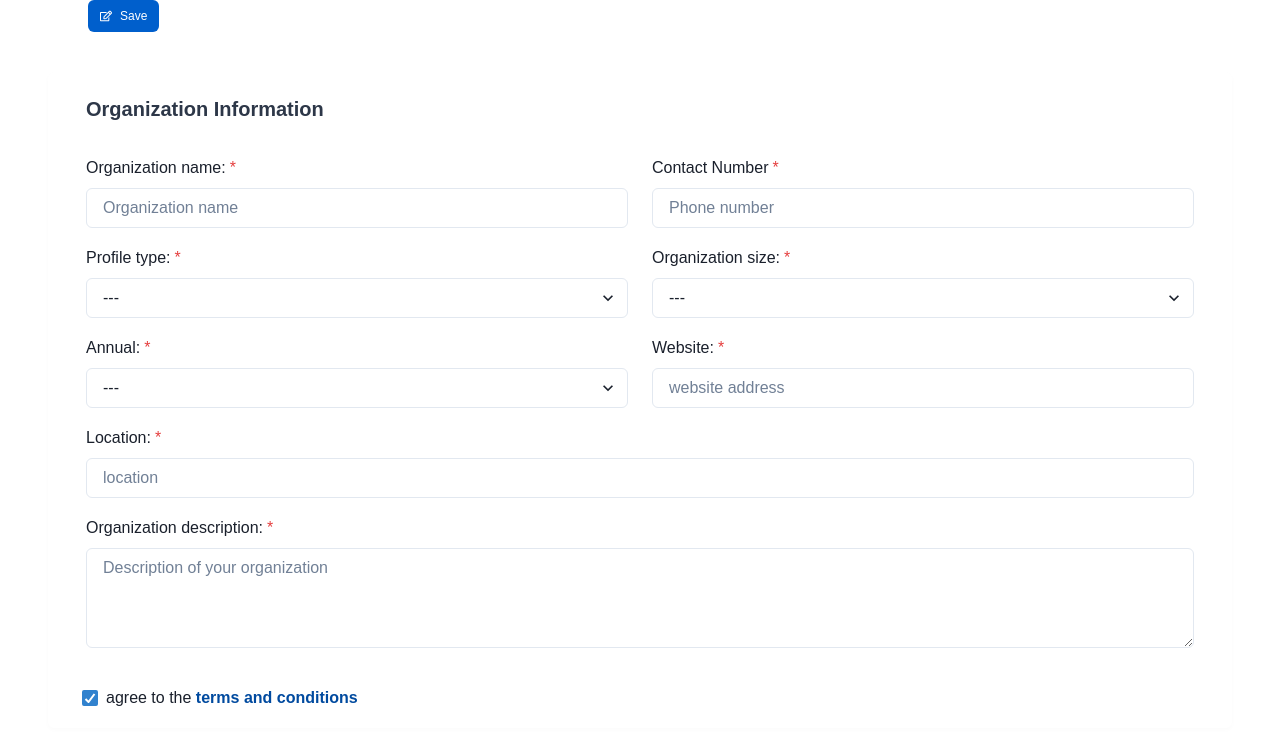
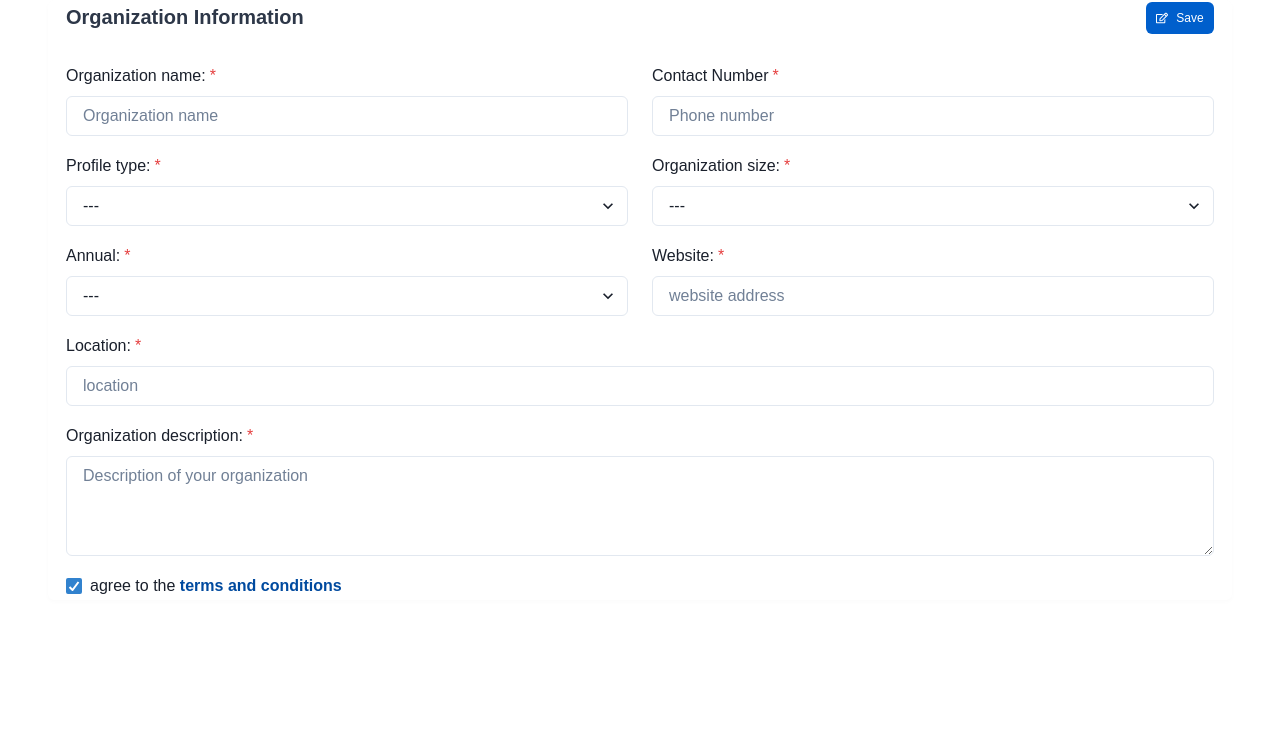
Before and after one commit to Drivyx-Tech/Drivyx-frontend, a Next.js app: page /dashboard/profile in a window 1280 px wide. Shown: the top 744 px of the page. Built offline with nearby package versions, Linux system fonts and the light colour scheme.

Commit message:
dev: alert message

```diff
--- a/app/(site)/(dashboard)/dashboard/profile/page.tsx
+++ b/app/(site)/(dashboard)/dashboard/profile/page.tsx
@@ -14,6 +14,7 @@ import {
   Link,
   Text,
   VStack,
+  HStack,
   useDisclosure,
   useToast,
   Modal,
@@ -35,6 +36,7 @@ import { COMPANY_SIZE } from "@/constants/COMPANY_SIZE";
 import { ANNUAL_REVENUE } from "@/constants/ANNUAL_REVENUE";
 import CustomTextarea from "@/ui/Form/CustomTextarea";
 import { FaRegEdit } from "react-icons/fa";
+import InfoAlert from "@/ui/Alert/InfoAlert";
 
 function Profile() {
   const { isOpen, onOpen, onClose } = useDisclosure();
@@ -133,12 +135,27 @@ function Profile() {
           </ModalContent>
         </Modal>
 
-        <Flex
-          w={{ sm: "100%", md: "50%", lg: "auto" }}
-          justify="start"
-          ml={10}
-          mb={10}
+        <Card
+          boxShadow="0px 2px 5.5px rgba(0, 0, 0, 0.02)"
+          border="2px solid"
+          borderColor={"white"}
+          px="16px"
+          mb={4}
+          h={"100%"}
         >
+          <CardBody p={0} m={0}>
+            <VStack>
+              <HStack w={"full"} justify={"space-between"} align={"flex-start"}>
+                <Text
+                  w={"100%"}
+                  fontSize="xl"
+                  color={"gray.700"}
+                  fontWeight="bold"
+                  mb={6}
+                >
+                  Organization Information
+                </Text>
+
                 <Button
                   type="submit"
                   color={"white"}
@@ -153,30 +170,12 @@ function Profile() {
                   size={"sm"}
                   fontSize={"12px"}
                   fontWeight={"400"}
+                  m={0}
                 >
                   Save
                 </Button>
-        </Flex>
+              </HStack>
 
-        <Card
-          boxShadow="0px 2px 5.5px rgba(0, 0, 0, 0.02)"
-          border="2px solid"
-          borderColor={"white"}
-          px="16px"
-          mb={4}
-          h={"100%"}
-        >
-          <CardBody>
-            <VStack>
-              <Text
-                w={"100%"}
-                fontSize="xl"
-                color={"gray.700"}
-                fontWeight="bold"
-                mb={6}
-              >
-                Organization Information
-              </Text>
               <Grid templateColumns="repeat(2, 1fr)" gap={6} w={"100%"}>
                 <CustomInput
                   id="company_name"
@@ -264,8 +263,6 @@ function Profile() {
           </CardBody>
 
           <Checkbox
-            px="16px"
-            mb={4}
             size="md"
             colorScheme="blue"
             isRequired
--- a/components/menu/Sidebar.tsx
+++ b/components/menu/Sidebar.tsx
@@ -21,7 +21,7 @@ import { Separator } from "@/ui/Separator";
 import { useAppDispatch } from "@/services/redux/hooks";
 import { tokenAction } from "@/services/redux/tokens.reducer";
 import { tmpStoreAction } from "@/services/redux/tmpStore.reducer";
-import { ChevronLeftIcon } from "@chakra-ui/icons";
+import { ChevronLeftIcon, WarningIcon } from "@chakra-ui/icons";
 import { MdInfo } from "react-icons/md";
 import { useAppSlector } from "@/services/redux/hooks";
 
@@ -130,12 +130,12 @@ function Sidebar({ isCollapsed, setIsCollapsed }: Props) {
                     {/* notification */}
                     {company.status === "inactive" &&
                       prop.name === "Profile" && (
-                        <MdInfo
+                        <WarningIcon
                           color="orange"
                           style={{
                             position: "absolute",
                             right: isCollapsed ? "-5px" : "6px",
-                            top: isCollapsed ? "-7px" : "10px",
+                            top: isCollapsed ? "-4px" : "10px",
                           }}
                         />
                       )}
--- /dev/null
+++ b/ui/Alert/InfoAlert.tsx
@@ -0,0 +1,43 @@
+import {
+  Alert,
+  AlertDescription,
+  AlertIcon,
+  AlertTitle,
+  Box,
+  Button,
+  CloseButton,
+  Stack,
+  useDisclosure,
+} from "@chakra-ui/react";
+
+export default function InfoAlert() {
+  const {
+    isOpen: isVisible,
+    onClose,
+    onOpen,
+  } = useDisclosure({ defaultIsOpen: true });
+
+  //   setTimeout(onClose, 10000);
+
+  return (
+    isVisible && (
+      <Stack h={"40px"} justify={"center"}>
+        <Alert
+          status="warning"
+          variant="subtle"
+          colorScheme="orange"
+          justifyContent={"center"}
+        >
+          <AlertIcon color="orange" />
+          <Box>
+            <AlertDescription fontSize={"sm"} color={"gray.600"}>
+              You have to complete the organization profile before creating
+              projects.
+            </AlertDescription>
+          </Box>
+          <CloseButton onClick={onClose} size="sm" color={"gray.600"} />
+        </Alert>
+      </Stack>
+    )
+  );
+}
```
Also changed, not shown: components/dashboard/DashboardLayout.tsx (+12 -1 lines). Lines whose indentation alone changed are shown as unchanged.
